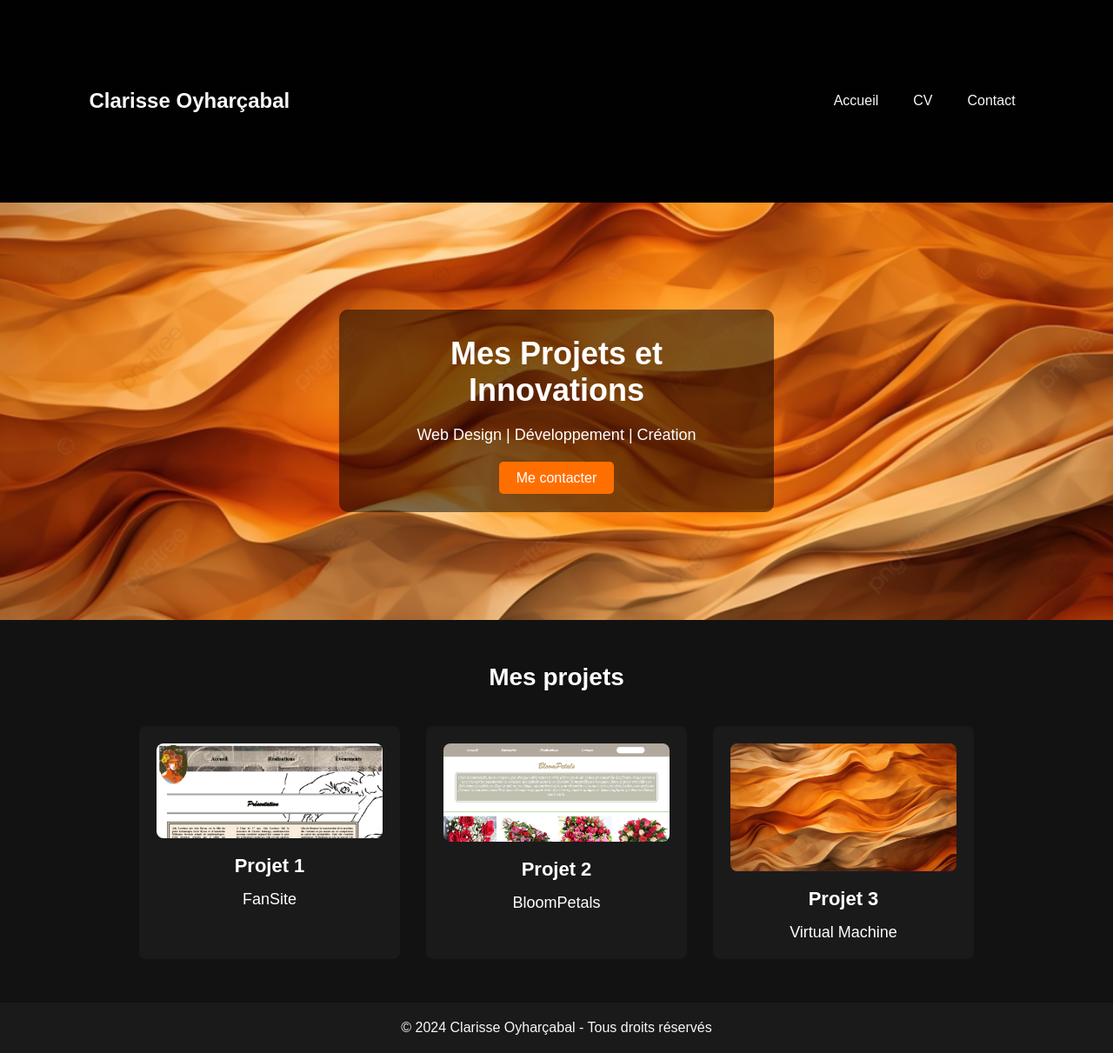
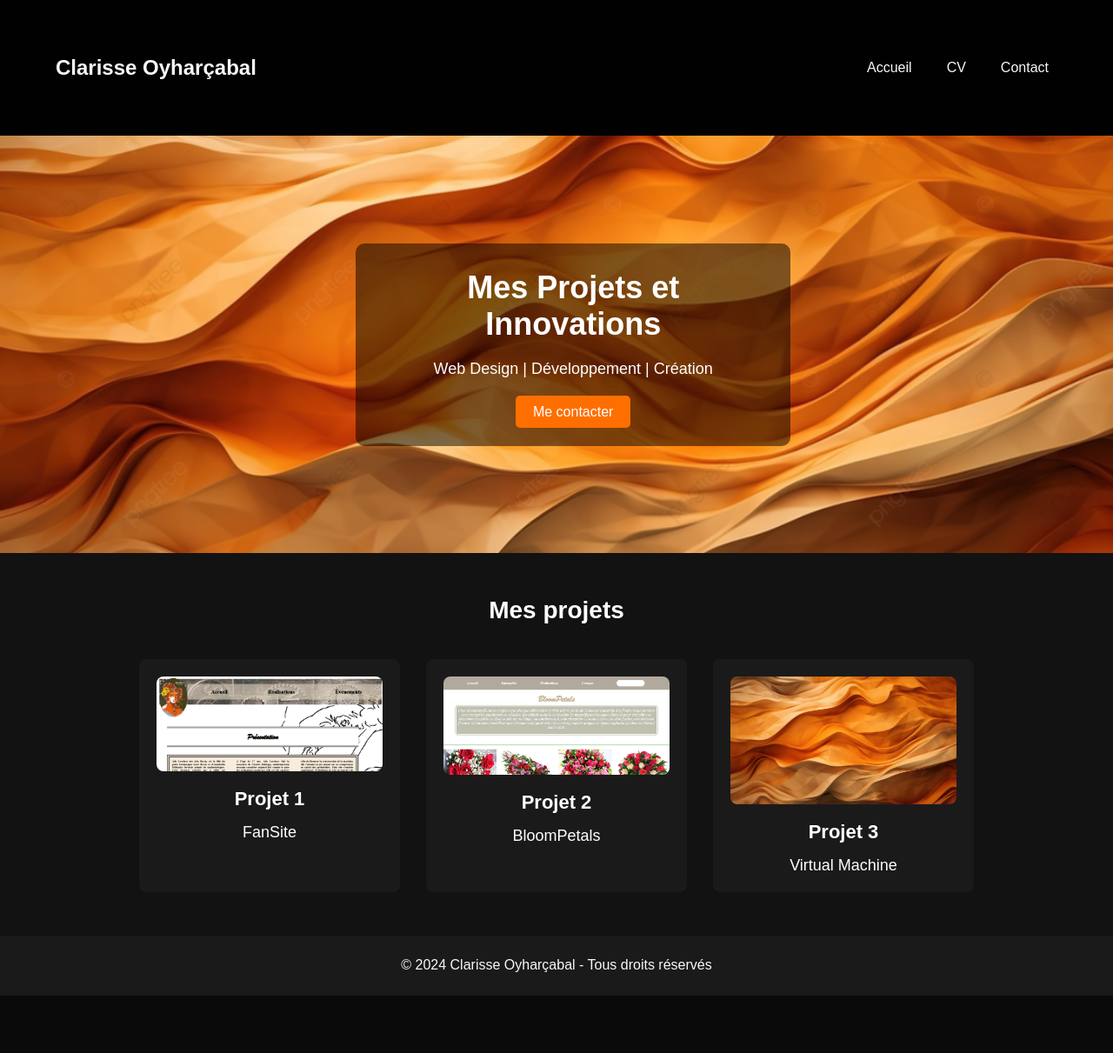
Before and after one commit to clarisse-oyharcabal/Portolio, a plain HTML site: page index.html in a window 1280 px wide. Shown: the whole page at 87% size. After the commit the page ends 1145 px from the top, so only its background shows below. Drawn offline with Linux system fonts and the light colour scheme.

Commit message:
rename folder

```diff
--- a/style.css
+++ b/style.css
@@ -22,14 +22,15 @@ h1, h2, h3 {
 
 /* Navbar */
 .navbar {
+    height: ;
     position: sticky;
     top: 0;
     background-color: rgba(0, 0, 0, 0.9);
-    padding: 8%;
+    padding: 5%;
     display: flex;
     justify-content: space-between;
     align-items: center;
-    z-index: 10;
+    z-index: 10; /*mettre en avant */
 }
 
 .navbar .logo h1 {
@@ -61,9 +62,10 @@ h1, h2, h3 {
     background-position: center;
     height: 60vh;
     display: flex;
-    justify-content: center;
+    justify-content:center;
     align-items: center;
     text-align: center;
+
 }
 
 .banner-content {
@@ -71,6 +73,7 @@ h1, h2, h3 {
     padding: 30px;
     border-radius: 10px;
     max-width: 500px;
+    margin-left: 3%;
 }
 
 .banner h2 {
@@ -149,7 +152,7 @@ h1, h2, h3 {
 footer {
     background-color: #1a1a1a;
     text-align: center;
-    padding: 20px;
+    padding: 2%;
     position: relative;
     bottom: 0;
     width: 100%;
```
Also changed, not shown: index.html (+0 -1 lines).
